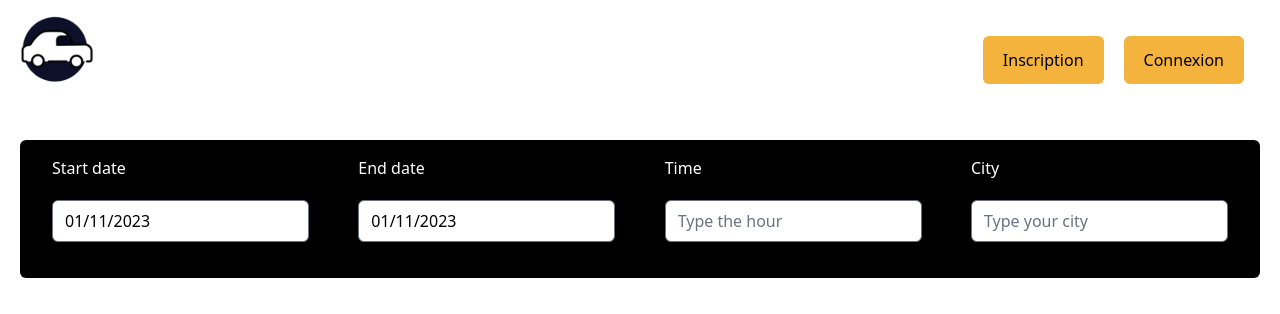
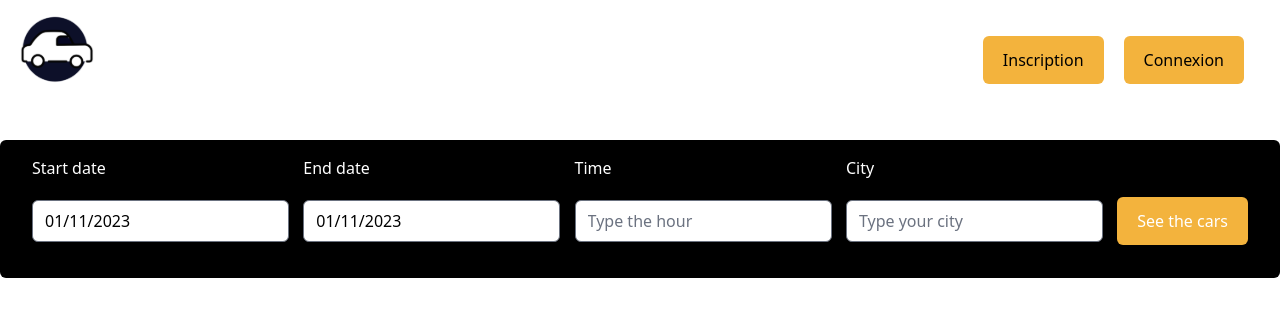
Before and after one commit to thomsult/rent-hackathon, a Next.js app: page / in a window 1280 px wide. Shown: the top 314 px of the page. Built offline with nearby package versions, Linux system fonts and the light colour scheme; no server answers; the database is empty.

Commit message:
Ajout bouton pour submit dates de réservation

```diff
--- a/components/datePicker.js
+++ b/components/datePicker.js
@@ -1,13 +1,16 @@
 import React, { useState } from 'react';
 import DatePicker from 'react-datepicker';
 import 'react-datepicker/dist/react-datepicker.css';
+import Link from "next/link";
+
 
 function DateRangePicker() {
   const [startDate, setStartDate] = useState(new Date());
   const [endDate, setEndDate] = useState(new Date());
 
+
   return (
-    <div className="w-full text-white bg-black md:pt-4 pb-4 px-8 py-18 mt-5 mr-5 ml-5 rounded-md flex flex-col max-w-screen items-center min-w-screen justify-between lg:flex-row">
+    <div className="w-full text-white bg-black md:pt-4 pb-4 px-8 py-4 mt-5 lg:rounded-md flex flex-col max-w-screen items-center min-w-screen justify-between lg:flex-row">
       <div>
         <h1>Start date</h1>
         {/* <span>from</span> */}
@@ -42,6 +45,7 @@ function DateRangePicker() {
         <h1>City</h1>
         <input className='rounded-md md:mt-5 mb-5 text-black' type="text" placeholder="Type your city" required id="city" name="city" label="city" autoComplete="city"/>
       </div>
+      <button className="2xl:bg-[#F3B33D] px-5 rounded-md max-h-[3em] xl: bg-[#F3B33D] px-5 rounded-md max-h-[3em] mt-6 bg-[#F3B33D] px-5 rounded-md max-h-[3em] md:bg-[#F3B33D] px-5 rounded-md max-h-[3em] sm: bg-[#F3B33D] px-5 py-3 rounded-md max-h-[3em]">See the cars</button>
     </div>
   );
 }
--- a/pages/Home.js
+++ b/pages/Home.js
@@ -32,7 +32,7 @@ axios
 <NavBar />
   <div className="mt-10 md:mt-0">
     <div className="flex phone:hidden w-full max-h-64 overflow-hidden">
-      <img className="bg-cover md:h-full rounded-lg object-cover object-bottom "
+      <img className="bg-cover md:h-full lg:rounded-md object-cover object-bottom "
         src="/Home_Image.png"
         alt="Picture of the author"
       />
```
